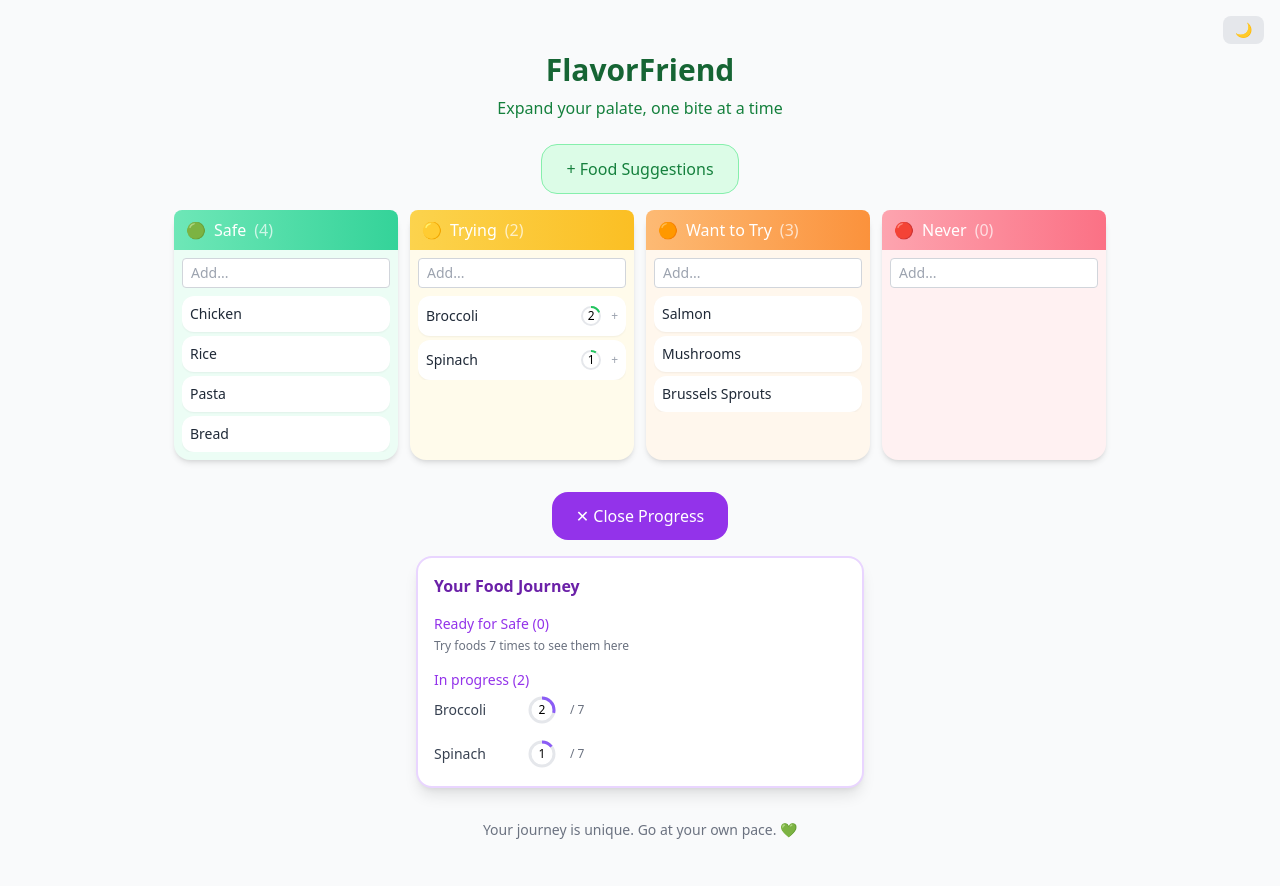
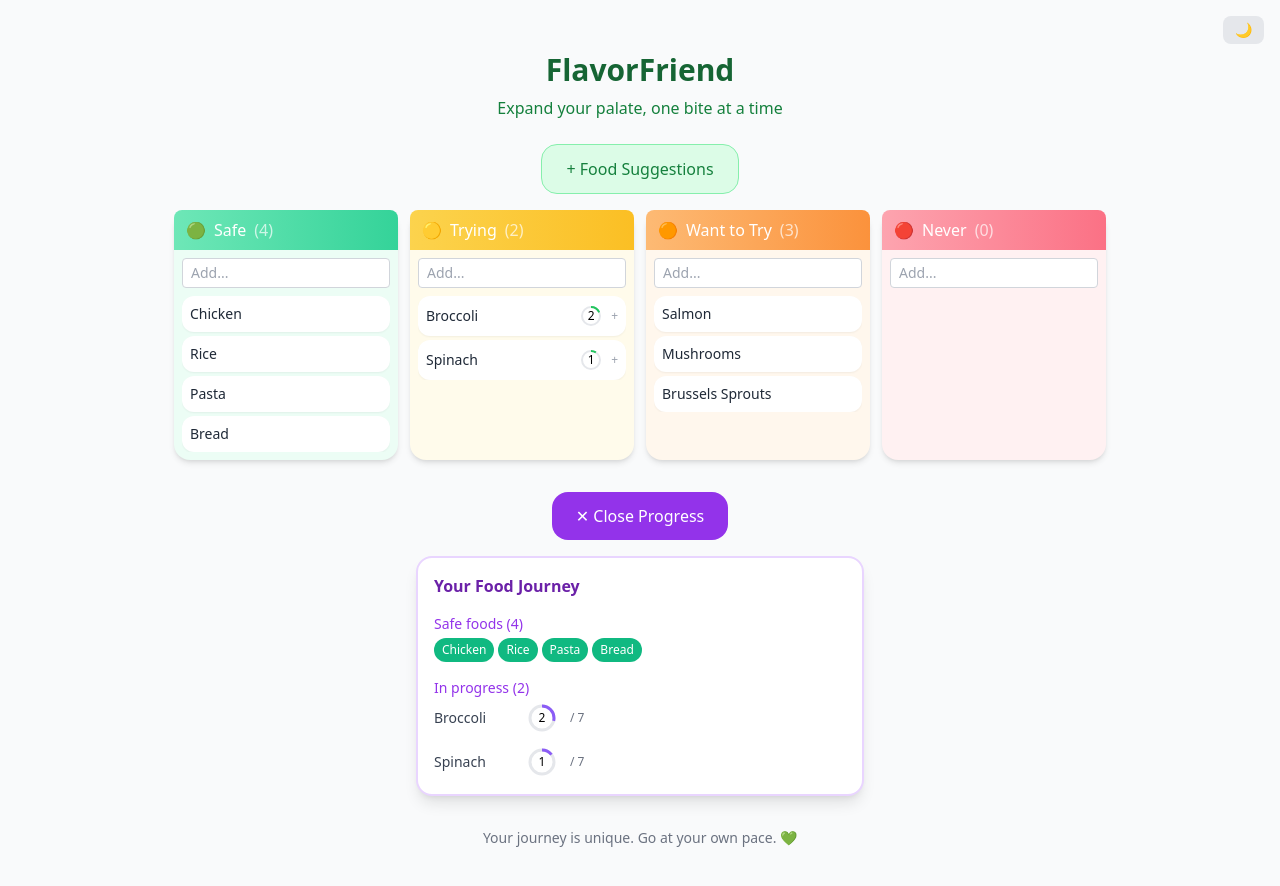
Before and after one commit to nadia-nh/flavor-friend, a Next.js app: page / in a window 1280 px wide. Both pictures are taken after a click on the button "📊 View Progress". Shown: the top 886 px of the page. Built offline with nearby package versions, Linux system fonts and the light colour scheme.

Commit message:
Show count of Safe foods in Food Journey instead of Ready for Safe

```diff
--- a/src/app/page.tsx
+++ b/src/app/page.tsx
@@ -245,6 +245,7 @@ export default function Home() {
   }
 
   const learningFoods = foods.filter(f => f.category === 'learning')
+  const safeFoods = foods.filter(f => f.category === 'safe')
   const completedFoods = learningFoods.filter(f => f.attempts >= 7)
   const inProgressFoods = learningFoods.filter(f => f.attempts > 0)
 
@@ -583,17 +584,22 @@ export default function Home() {
 
           <div className="space-y-4">
             <div>
-              <p className="text-sm text-purple-600 mb-1">Ready for Safe ({completedFoods.length})</p>
-              {completedFoods.length > 0 ? (
+              <p className="text-sm text-purple-600 mb-1">Safe foods ({safeFoods.length})</p>
+              {safeFoods.length > 0 ? (
                 <div className="flex flex-wrap gap-1">
-                  {completedFoods.map(f => (
-                    <span key={f.id} className="px-2 py-1 bg-green-500 text-white rounded-full text-xs">
+                  {safeFoods.slice(0, 10).map(f => (
+                    <span key={f.id} className="px-2 py-1 bg-emerald-500 text-white rounded-full text-xs">
                       {f.name}
                     </span>
                   ))}
+                  {safeFoods.length > 10 && (
+                    <span className="px-2 py-1 bg-emerald-400 text-white rounded-full text-xs">
+                      +{safeFoods.length - 10} more
+                    </span>
+                  )}
                 </div>
               ) : (
-                <p className="text-xs text-gray-500">Try foods 7 times to see them here</p>
+                <p className="text-xs text-gray-500">Move foods to Safe to see them here</p>
               )}
             </div>
 
```
